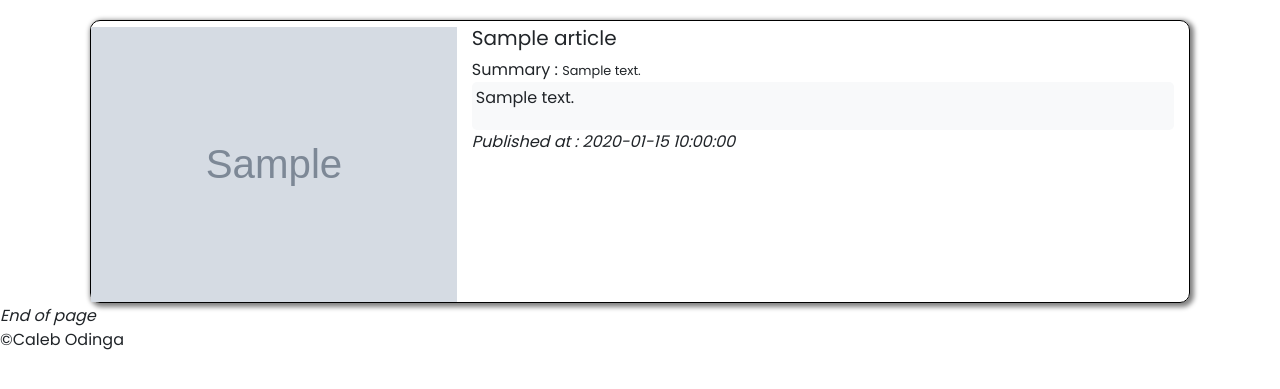
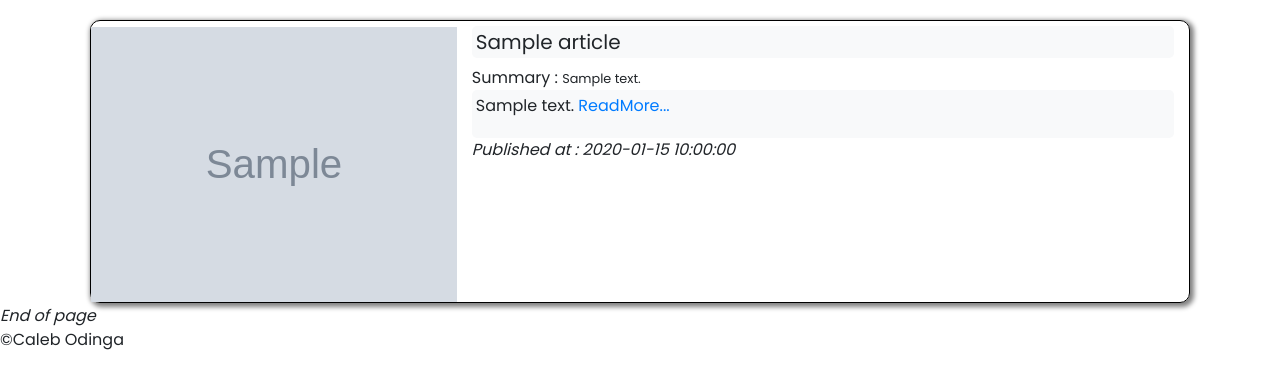
Before and after one commit to COdingaorg/LateNews, a Flask app: template app/templates/source.html in a window 1280 px wide. Shown: the part 56-445 px from the top of the page. Run offline with Flask 2, Linux system fonts and the light colour scheme; the template is opened without the code that fills it: most values are stand-ins (such as "Sample title", 1, 10 or a date in 2020); grey boxes marked "Sample" are stand-in pictures; some libraries are stand-ins or nearby versions.

Commit message:
adds readmore button that redirects a user to the source website

```diff
--- a/app/static/styles.css
+++ b/app/static/styles.css
@@ -86,7 +86,7 @@ img{
 cite{
   text-align: center;
 }
-.content{
+.content,.bg-light{
   padding: 4px;
   border-radius: 5px;
 }
--- a/app/templates/source.html
+++ b/app/templates/source.html
@@ -7,10 +7,11 @@
       <img src="{{article.image}}" alt="{{article.title}}+'image'">
     </div>
     <div class="col-md-8">
-      <h5>{{article.title}}</h5>
+      <h5 class="bg-light">{{article.title}}</h5>
       <span>Summary : </span><small>{{article.description}}</small>
       <div class="content bg-light">
-        <p>{{article.content}}</p>
+        <p>{{article.content}} <a href="{{article.url}}" target="_blank">ReadMore...</a></p>
+
       </div>
       <cite>Published at : {{article.date}}</cite>
     </div>
```
